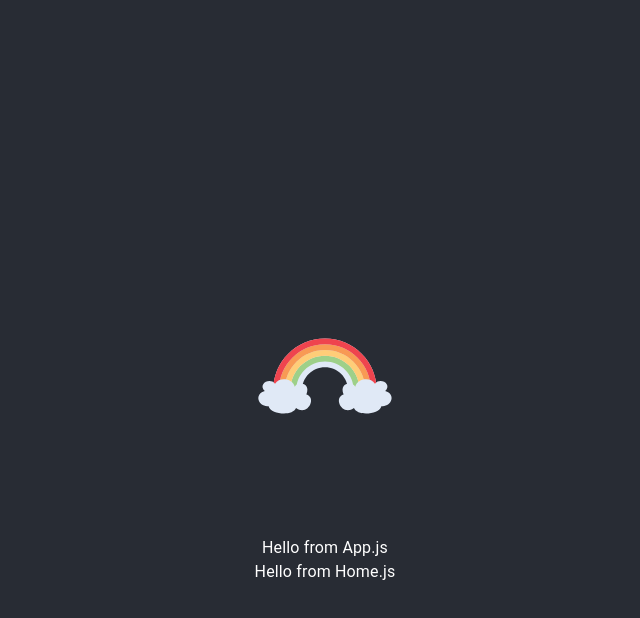
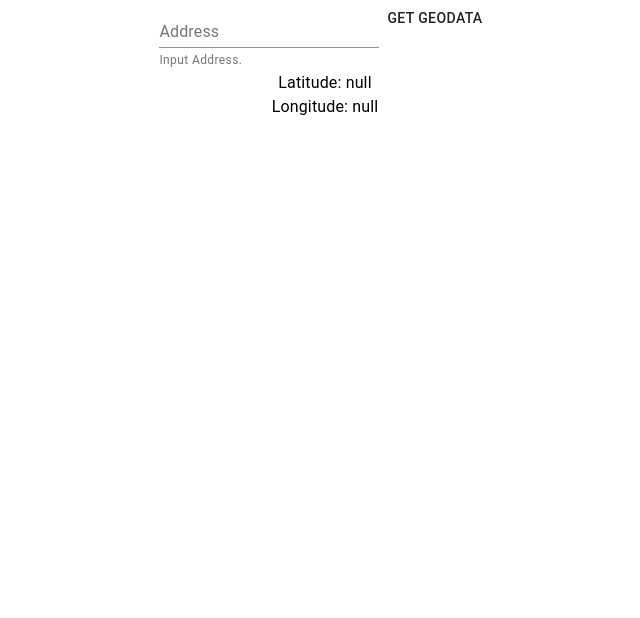
Before and after one commit to ZachSchaffer/EleNa, a React (Create React App) app: page / in a window 1280 px wide. Shown: the top 618 px of the page, without its empty margins (315-955 px from the left). Built offline with nearby package versions, Linux system fonts and the light colour scheme.

Commit message:
Connect MapQuest API to get geodata by address

```diff
--- a/src/App.js
+++ b/src/App.js
@@ -1,6 +1,4 @@
 import React from 'react';
-import logo from './logo.svg';
-import { Typography } from '@material-ui/core';
 import Home from './Components/Home';
 import './App.css';
 
@@ -8,11 +6,7 @@ class App extends React.Component {
     render() {
         return (
             <div className="App">
-                <header className="App-header">
-                    <img src={logo} className="App-logo" alt="logo" />
-                    <Typography>Hello from App.js</Typography>
-                    <Home />
-                </header>
+                <Home />
             </div>
         );
     }
--- a/src/Components/Home.js
+++ b/src/Components/Home.js
@@ -1,11 +1,87 @@
 import React from 'react';
-import { Typography } from '@material-ui/core';
+import {
+    Typography,
+    FormControl,
+    Input,
+    InputLabel,
+    FormHelperText,
+    Button,
+} from '@material-ui/core';
+import axios from 'axios';
 
 class Home extends React.Component {
+    constructor(props) {
+        super(props);
+        this.handleFetchGeoData = this.handleFetchGeoData.bind(this);
+        this.state = {
+            address: '',
+            geoDataError: false,
+            geoDataLoading: true,
+            latitude: 'null',
+            longitude: 'null',
+        };
+    }
+
+    handleFetchGeoData() {
+        this.setState({ geoDataLoading: true });
+        this.setState({ geoDataError: false });
+        axios
+            .get(
+                `http://open.mapquestapi.com/geocoding/v1/address?key=${process.env.REACT_APP_MAPQUEST_API_KEY}&location=${this.state.address}`
+            )
+            .then((resp) => {
+                console.log('Response received');
+                console.log(resp);
+                try {
+                    this.setState({
+                        latitude:
+                            resp.data.results[0].locations[0].displayLatLng.lat,
+                    });
+                    this.setState({
+                        longitude:
+                            resp.data.results[0].locations[0].displayLatLng.lng,
+                    });
+                } catch (error) {
+                    this.setState({ geoDataError: true });
+                    console.log(
+                        'Error extracting latitude/longitude. Ensure a valid address was input'
+                    );
+                }
+                this.setState({ geoDataLoading: false });
+            })
+            .catch((err) => {
+                console.log(`Fetch failed with error ${err.message}`);
+                this.setState({ geoDataError: true });
+                this.setState({ geoDataLoading: false });
+            });
+    }
+
     render() {
         return (
             <div>
-                <Typography>Hello from Home.js</Typography>
+                <FormControl>
+                    <InputLabel htmlFor="my-input">Address</InputLabel>
+                    <Input
+                        id="my-input"
+                        aria-describedby="my-helper-text"
+                        onChange={(e) =>
+                            this.setState({ address: e.target.value })
+                        }
+                    />
+                    <FormHelperText id="my-helper-text">
+                        Input Address.
+                    </FormHelperText>
+                </FormControl>
+                <Button onClick={this.handleFetchGeoData}>Get GeoData</Button>
+
+                <Typography>
+                    Latitude:{' '}
+                    {this.state.geoDataError ? 'null' : this.state.latitude}
+                </Typography>
+                <Typography>
+                    Longitude:{' '}
+                    {this.state.geoDataError ? 'null' : this.state.longitude}
+                </Typography>
             </div>
         );
     }
```
Also changed, not shown: .eslintrc.json, 1 other file (tests, documents, lock files or other folders).
